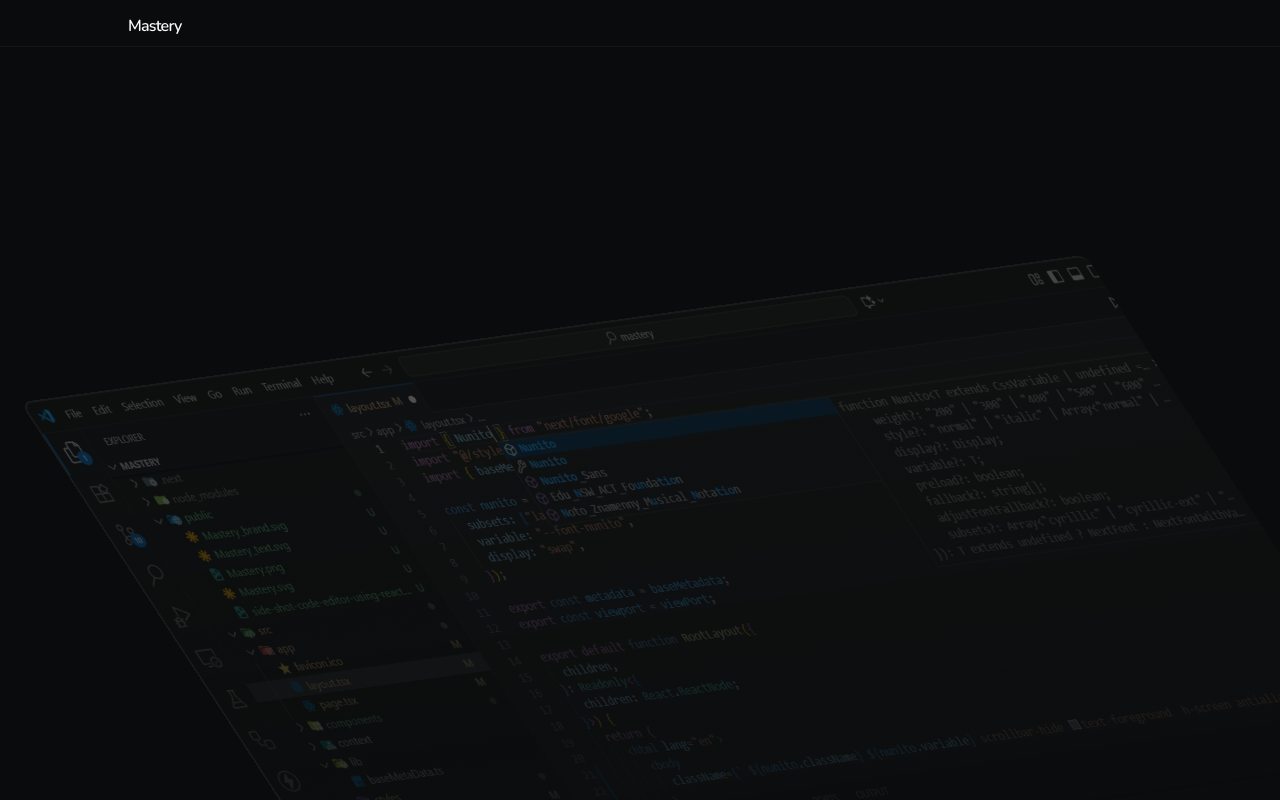
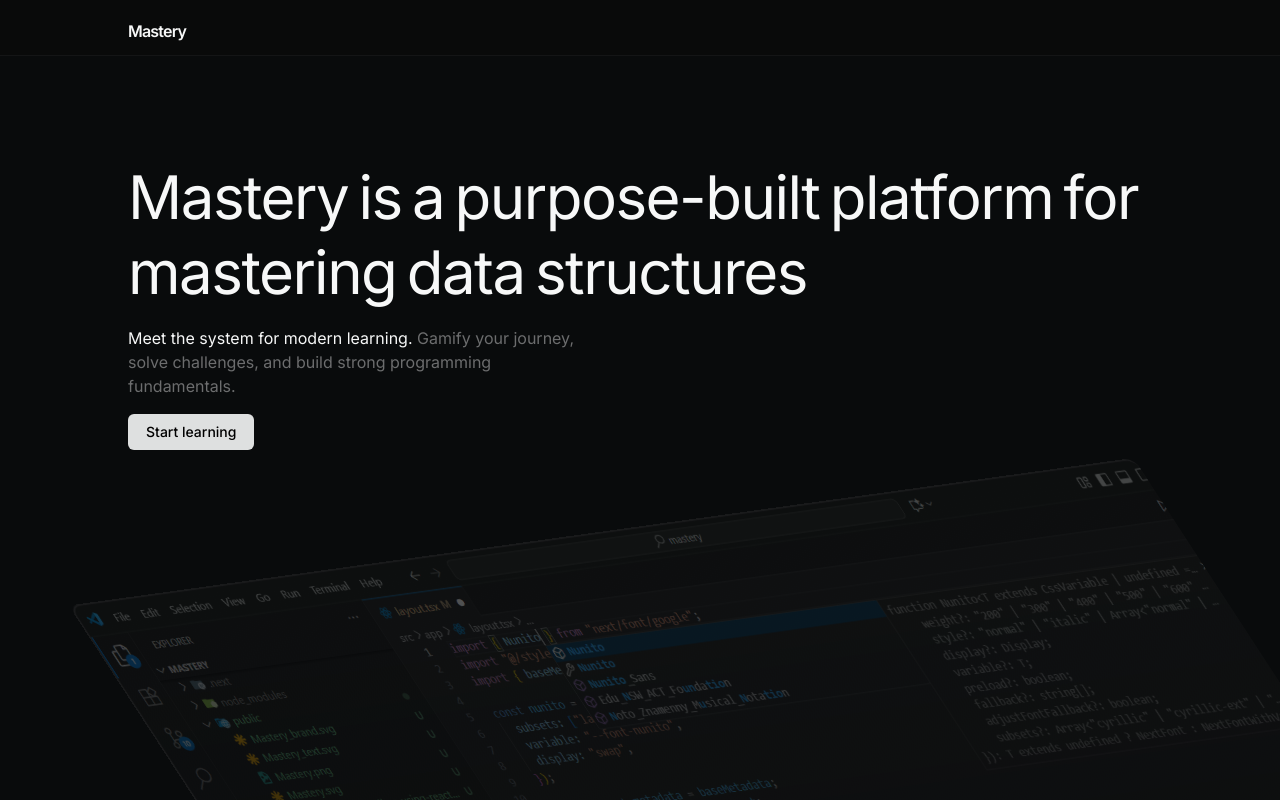
Before and after one commit to NikhilKatkuri/mastery, a Next.js app: page / in a window 1280 px wide. Built offline with nearby package versions, Linux system fonts and the light colour scheme.

Commit message:
feat : change font, add hero screen

```diff
--- a/src/app/layout.tsx
+++ b/src/app/layout.tsx
@@ -1,10 +1,10 @@
-import { Nunito } from "next/font/google";
+import { Inter } from "next/font/google";
 import "@/styles/globals.css";
 import { baseMetadata, viewPort } from "@/lib/baseMetaData";
 
-const nunito = Nunito({
+const inter = Inter({
   subsets: ["latin"],
-  variable: "--font-nunito",
+  variable: "--font-inter",
   display: "swap",
 });
 
@@ -19,7 +19,7 @@ export default function RootLayout({
   return (
     <html lang="en">
       <body
-        className={` ${nunito.className} ${nunito.variable} scrollbar-hide text-foreground  h-screen antialiased`}
+        className={` ${inter.className} ${inter.variable} scrollbar-hide text-foreground  h-screen antialiased`}
       >
         {children}
       </body>
--- a/src/app/page.tsx
+++ b/src/app/page.tsx
@@ -1,18 +1,11 @@
+import Hero from "@/components/Hero";
 import Navbar from "@/components/Navbar";
 
 export default function Home() {
   return (
-    <div className="h-screen overflow-scroll scrollbar-hide w-full    gap-3">
+    <div className="font-inter h-screen overflow-scroll scrollbar-hide w-full  scroll-smooth   gap-3">
       <Navbar />
-      <div className="min-h-screen w-full relative overflow-x-hidden ">
-        <div className="h-[140vh] w-screen flex items-end  md:items-end justify-end">
-          <div className="h-screen w-[200%] md:w-screen absolute bg-level-04/5 rounded-xl border-t-2 border-l-2 border-border-04 three-d mask">
-          <div className="w-full h-full mask"></div>
-          <div className="w-full h-full absolute bottom-0 left-0 bg-gradient-to-b from-white/0 to-background "></div>
-           </div>
-        </div>
-      </div>
-      <div className="h-screen w-full"></div>
+      <Hero/>
     </div>
   );
 }
--- /dev/null
+++ b/src/components/Hero.tsx
@@ -0,0 +1,100 @@
+import React, { CSSProperties } from "react";
+
+function Hero() {
+  const heading: string[] = [
+    "Mastery",
+    "is",
+    "a",
+    "purpose-built",
+    "platform",
+    "for",
+    "mastering",
+    "data",
+    "structures",
+  ];
+  const subheading: string[] = [
+    "Gamify",
+    "your",
+    "journey,",
+    "solve",
+    "challenges,",
+    "and",
+    "build",
+    "strong",
+    "programming",
+    "fundamentals.",
+  ];
+
+  return (
+    <section className="h-[120vh] overflow-hidden w-full relative overflow-x-hidden ">
+      <div className="h-[140vh] md:h-[165vh] w-screen flex items-end md:justify-end relative">
+        <div className="h-screen z-0 w-[1024px]  md:w-screen absolute bg-level-04/5 rounded-xl border-t-2 border-l-2 border-border-04 three-d mask">
+          <div className="w-full h-full mask"></div>
+          <div className="w-full h-full absolute bottom-0 left-0 bg-gradient-to-b from-white/0 to-background/90"></div>
+        </div>
+
+        <div className="h-full z-[2] w-full max-lg:px-6 max-w-4xl lg:max-w-5xl mx-auto pt-24 md:pt-26">
+          <p className="text-4xl md:text-6xl font-normal text-primary-foreground tracking-tight leading-tight max-w-5xl flex flex-wrap gap-[1%] ">
+            {heading.map((item, index) => {
+              return (
+                <span
+                  className="heading-animation"
+                  key={index}
+                  style={
+                    {
+                      "--index": index + "s",
+                    } as CSSProperties
+                  }
+                >
+                  {item + " "}
+                </span>
+              );
+            })}
+          </p>
+
+          <p className="my-3 md:my-4 text-tertiary-foreground max-w-md flex flex-wrap gap-[1%]">
+            <span
+              className="heading-animation text-primary-foreground"
+              style={
+                {
+                  "--index": heading.length * 1 + "s",
+                } as CSSProperties
+              }
+            >
+              Meet the system for modern learning.
+            </span>
+            {subheading.map((item, index) => {
+              return (
+                <span
+                  className="heading-animation"
+                  key={index}
+                  style={
+                    {
+                      "--index": index + heading.length * 1.5 + "s",
+                    } as CSSProperties
+                  }
+                >
+                  {item + " "}
+                </span>
+              );
+            })}
+          </p>
+          <div className="mt-3 flex items-center gap-3">
+            <button
+              style={
+                {
+                  "--index": subheading.length + heading.length + "s",
+                } as CSSProperties
+              }
+              className=" heading-animation px-4.5 py-2 text-sm bg-primary-foreground/90 hover:bg-primary-foreground text-black font-medium rounded-md  transition-medium active:scale-95"
+            >
+              Start learning
+            </button>
+          </div>
+        </div>
+      </div>
+    </section>
+  );
+}
+
+export default Hero;
--- a/src/components/Navbar.tsx
+++ b/src/components/Navbar.tsx
@@ -3,8 +3,8 @@ import React from "react";
 
 function Navbar() {
   return (
-    <header className="py-2 px-4 text-foreground  sticky top-0 flex items-centerbg-navbar-bg border-b-1 border-border-02 justify-between w-full">
-      <div className="w-full max-w-[1024px] mx-auto  flex items-center  ">
+    <header className="py-2.5 h-14 px-6 text-foreground backdrop-blur-3xl  sticky top-0 flex items-center z-30 bg-navbar-bg border-b-1 border-border-02 justify-between w-full">
+      <div className="w-full max-w-5xl mx-auto  flex items-center  justify-between">
         <div className="flex items-center gap-3 ">
           <Link
             href="/"
@@ -15,7 +15,6 @@ function Navbar() {
             </p>
           </Link>
         </div>
-      </div>
       <div className="flex items-center gap-3 md:hidden">
         <button className="transition-medium hover:bg-level-02 p-2 rounded-full active:scale-95">
           <svg
@@ -26,6 +25,7 @@ function Navbar() {
             stroke="currentColor"
             className="size-6"
           >
+
             <path
               strokeLinecap="round"
               strokeLinejoin="round"
@@ -34,6 +34,7 @@ function Navbar() {
           </svg>
         </button>
       </div>
+      </div>
     </header>
   );
 }
--- a/src/styles/globals.css
+++ b/src/styles/globals.css
@@ -45,10 +45,11 @@
   --accent-teal-blue: #008080;
   --accent-mint: #3eb489;
   --accent-olive: #808000;
-  --font-nunito: 'Nunito', system-ui, -apple-system, BlinkMacSystemFont,
-    'Segoe UI', Roboto, 'Helvetica Neue', Arial, sans-serif;
+  --font-inter:
+    "Inter", system-ui, -apple-system, BlinkMacSystemFont, "Segoe UI", Roboto,
+    "Helvetica Neue", Arial, sans-serif;
 }
-@theme inline{
+@theme inline {
   --color-background: #090b0c;
   --color-foreground: #808080;
   --color-primary-foreground: #f7f8f8;
@@ -92,14 +93,15 @@
   --color-accent-teal-blue: #008080;
   --color-accent-mint: #3eb489;
   --color-accent-olive: #808000;
-  --font-nunito: 'Nunito', system-ui, -apple-system, BlinkMacSystemFont,
-    'Segoe UI', Roboto, 'Helvetica Neue', Arial, sans-serif;
+  --font-inter:
+    "Inter", system-ui, -apple-system, BlinkMacSystemFont, "Segoe UI", Roboto,
+    "Helvetica Neue", Arial, sans-serif;
 }
 
 body {
   background: var(--background);
   color: var(--tertiary-text);
-  font-family: var(--font-nunito);
+  font-family: var(--font-inter);
 }
 
 button {
@@ -126,25 +128,62 @@ button {
 }
 
 .three-d {
-  transform:translateX(2%) scale(1.2) rotateX(47deg) rotateY(31deg) rotate(324deg)
-    ;
-
-  transform-origin:20% 10% ;
+  transform: translateX(2%) scale(1.2) rotateX(47deg) rotateY(31deg)
+    rotate(324deg);
+  transform-origin: 20% 0%;
   overflow: hidden;
-
 }
 
+@media screen and (max-width: 1024px) {
+  .three-d {
+    transform: translateX(25%) translateY(12%) scale(1.2) rotateX(47deg) rotateY(31deg)
+      rotate(324deg);
+    /* transform-origin: 60% -50%; */
+    overflow: hidden;
+  }
+}
 @media screen and (max-width: 768px) {
   .three-d {
-     transform:translateX(2%) scale(1.2) rotateX(47deg) rotateY(31deg) rotate(324deg)
-     ;
-  transform-origin:20% -110% ;
-  overflow: hidden;
+    transform: translateX(0%) translateY(12%) scale(1.2) rotateX(47deg) rotateY(31deg)
+      rotate(324deg);
+    /* transform-origin: 60% -50%; */
+    overflow: hidden;
   }
-
+}
+@media screen and (max-width: 600px) {
+  .three-d {
+    transform: translateX(-2%) translateY(18%) scale(1.2) rotateX(47deg) rotateY(31deg)
+      rotate(324deg);
+    /* transform-origin: 60% -50%; */
+    overflow: hidden;
+  }
 }
 .three-d .mask {
   background: url(/image.png) top left no-repeat;
   background-size: cover;
   opacity: 0.3;
 }
+
+
+.heading-animation {
+  display: inline-block;
+  transform: translateY(0%);
+  opacity: 0;
+  animation: headingScale 0.6s cubic-bezier(0.4, 0.8, 0.2, 1) forwards;
+  animation-delay: calc(var(--index) * 0.05);
+}
+
+@keyframes headingScale {
+  from {
+    z-index: 300;
+    transform: translateY(60%);
+    filter: blur(10px);
+    opacity: 0.5;
+  }
+  to {
+    z-index: 0;
+    transform: translateY(0%);
+    filter: blur(0);
+    opacity: 1;
+  }
+}
```
